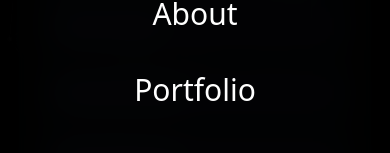
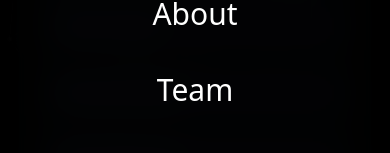
Before and after one commit to Sarthak-vyas183/TasaTechno-project, a React (Vite) app: page /contact in a window 390 px wide. Both pictures are taken after a click on the button "Toggle menu". Shown: the part 348-501 px from the top of the page. Built offline with nearby package versions, Linux system fonts and the light colour scheme.

Commit message:
Update mobile menu items in Navbar component

```diff
--- a/src/components/Navbar.jsx
+++ b/src/components/Navbar.jsx
@@ -77,7 +77,7 @@ const Navbar = () => {
       {/* Mobile Menu Overlay */}
       {mobileMenuOpen && (
         <div className="fixed inset-0 bg-black/90 backdrop-blur-lg z-40 flex flex-col justify-center items-center gap-10 md:hidden">
-          {['Home', 'Services', 'About', 'Portfolio', 'Contact'].map((item) => (
+          {['Home', 'Services', 'About', 'Team', 'Contact'].map((item) => (
             <Link
               key={item}
               to={`${item.toLowerCase()}`}
```
